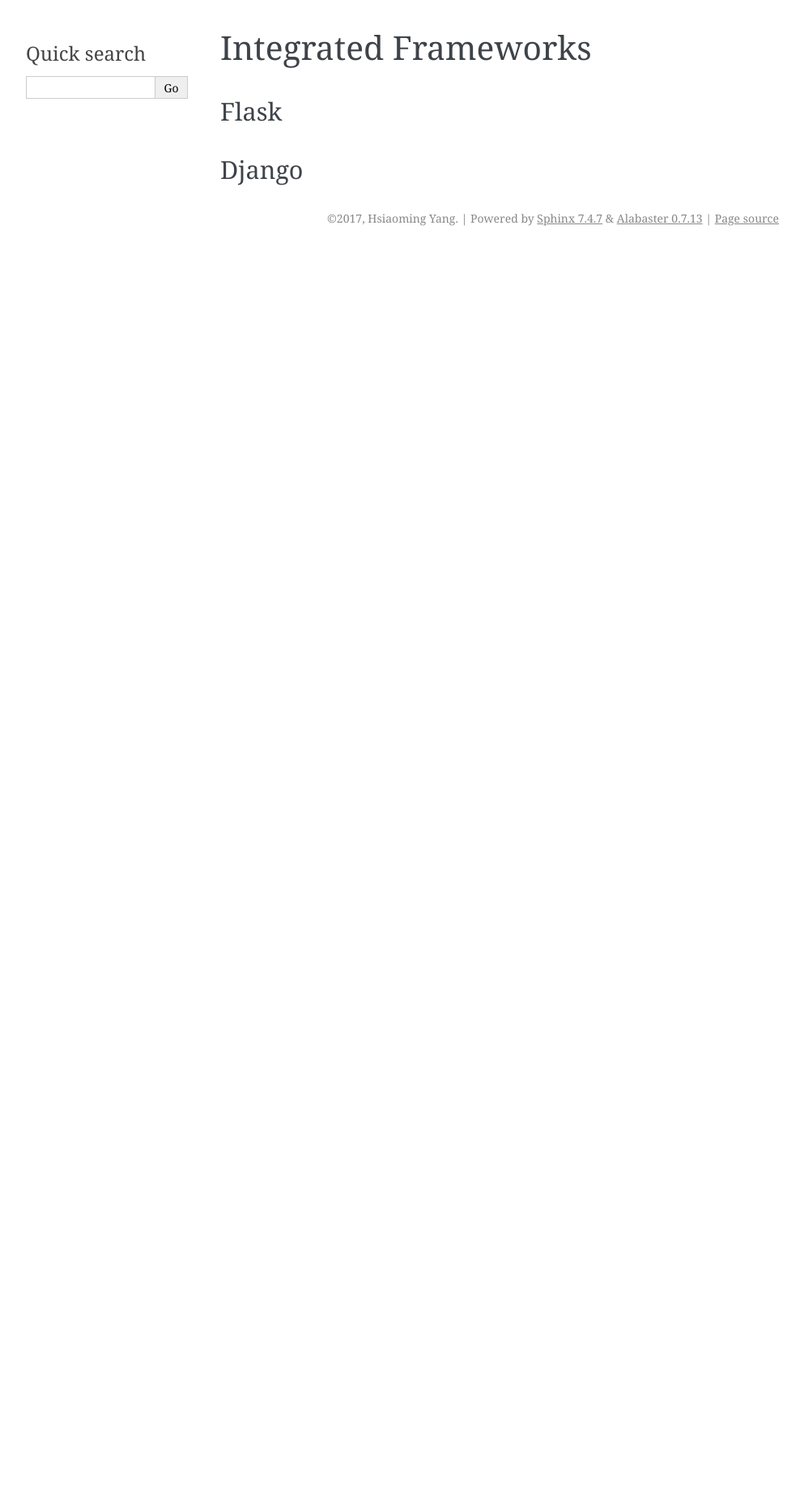
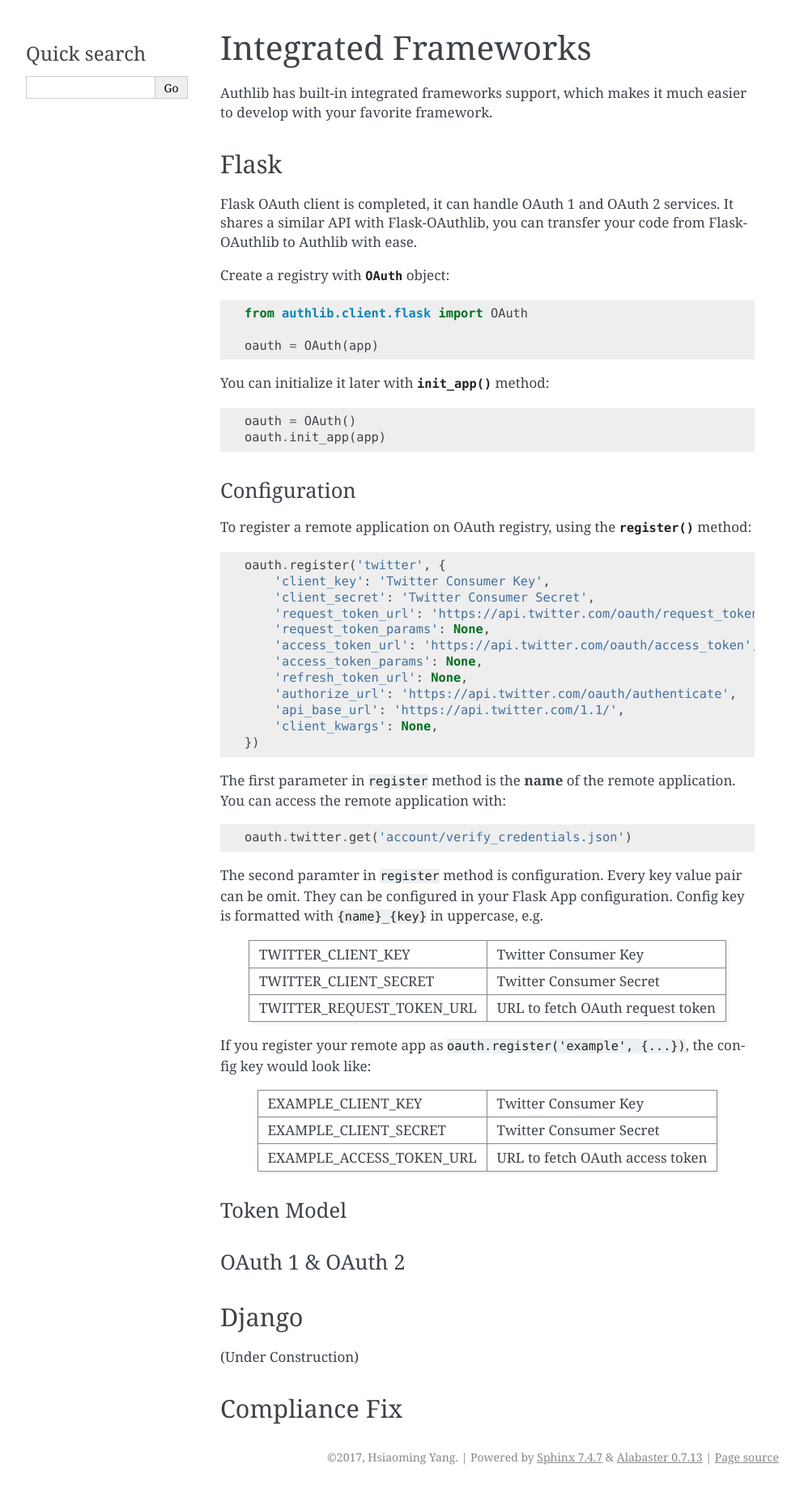
Before and after one commit to lepture/authlib, a Sphinx documentation site: the page built from docs/client/frameworks.rst, in a window 1280 px wide. Shown: the whole page at 81% size, without its empty margins (148-1141 px from the left). Built offline with Sphinx 7.4.7, drawn with Linux system fonts in a browser that asks for light colours; before the commit the page ends 900 px from its top, so only the background shows below that.

```diff
--- a/docs/client/frameworks.rst
+++ b/docs/client/frameworks.rst
@@ -3,9 +3,84 @@
 Integrated Frameworks
 =====================
 
+Authlib has built-in integrated frameworks support, which makes
+it much easier to develop with your favorite framework.
 
 Flask
 -----
 
+.. module:: authlib.client.flask
+
+Flask OAuth client is completed, it can handle OAuth 1 and OAuth 2
+services. It shares a similar API with Flask-OAuthlib, you can
+transfer your code from Flask-OAuthlib to Authlib with ease.
+
+Create a registry with :class:`OAuth` object::
+
+    from authlib.client.flask import OAuth
+
+    oauth = OAuth(app)
+
+You can initialize it later with :meth:`~OAuth.init_app` method::
+
+    oauth = OAuth()
+    oauth.init_app(app)
+
+Configuration
+~~~~~~~~~~~~~
+
+To register a remote application on OAuth registry, using the
+:meth:`~OAuth.register` method::
+
+    oauth.register('twitter', {
+        'client_key': 'Twitter Consumer Key',
+        'client_secret': 'Twitter Consumer Secret',
+        'request_token_url': 'https://api.twitter.com/oauth/request_token',
+        'request_token_params': None,
+        'access_token_url': 'https://api.twitter.com/oauth/access_token',
+        'access_token_params': None,
+        'refresh_token_url': None,
+        'authorize_url': 'https://api.twitter.com/oauth/authenticate',
+        'api_base_url': 'https://api.twitter.com/1.1/',
+        'client_kwargs': None,
+    })
+
+The first parameter in ``register`` method is the **name** of the remote
+application. You can access the remote application with::
+
+    oauth.twitter.get('account/verify_credentials.json')
+
+The second paramter in ``register`` method is configuration. Every key value
+pair can be omit. They can be configured in your Flask App configuration.
+Config key is formatted with ``{name}_{key}`` in uppercase, e.g.
+
+========================== ================================
+TWITTER_CLIENT_KEY         Twitter Consumer Key
+TWITTER_CLIENT_SECRET      Twitter Consumer Secret
+TWITTER_REQUEST_TOKEN_URL  URL to fetch OAuth request token
+========================== ================================
+
+If you register your remote app as ``oauth.register('example', {...})``, the
+config key would look like:
+
+========================== ===============================
+EXAMPLE_CLIENT_KEY         Twitter Consumer Key
+EXAMPLE_CLIENT_SECRET      Twitter Consumer Secret
+EXAMPLE_ACCESS_TOKEN_URL   URL to fetch OAuth access token
+========================== ===============================
+
+Token Model
+~~~~~~~~~~~
+
+OAuth 1 & OAuth 2
+~~~~~~~~~~~~~~~~~
+
+
 Django
 ------
+
+(Under Construction)
+
+
+Compliance Fix
+--------------
--- a/docs/community/awesome.rst
+++ b/docs/community/awesome.rst
@@ -2,3 +2,9 @@ Awesome Articles and Talks
 ==========================
 
 Here is a list of awesome articles and talks about Authlib.
+
+Authlib is brand new. There are not any posts and talks about
+it yet, this section is kept for future usage.
+
+If you have an awesome article on Authlib, please submit a
+pull request.
```
Also changed, not shown: docs/api/client.rst (added, +36 -0 lines), docs/index.rst (+12 -0 lines).
